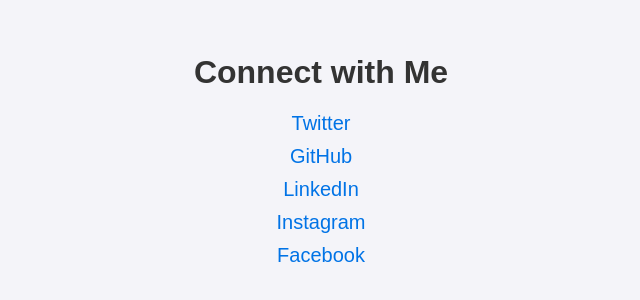
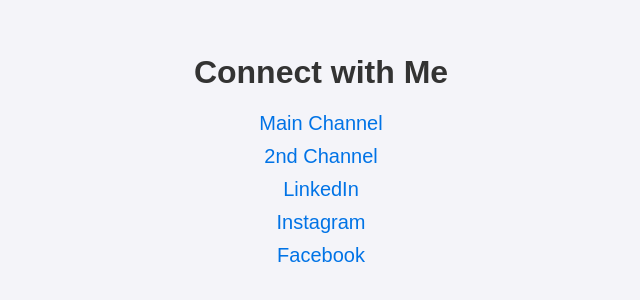
Before and after one commit to Inadequatewater/Something, a plain HTML site: page index.html in a window 1280 px wide. Shown: the part 242-542 px from the top of the page, without its empty margins (319-959 px from the left). Drawn offline with Linux system fonts and the light colour scheme.

Commit message:
Update index.html

```diff
--- a/index.html
+++ b/index.html
@@ -42,8 +42,8 @@
     <div class="container">
         <h1>Connect with Me</h1>
         <ul>
-            <li><a href="https://twitter.com/yourusername" target="_blank">Twitter</a></li>
-            <li><a href="https://github.com/yourusername" target="_blank">GitHub</a></li>
+            <li><a href="https://www.youtube.com/@DeathSavage0612" target="_blank">Main Channel</a></li>
+            <li><a href="https://www.youtube.com/@Mineimatestudios" target="_blank">2nd Channel</a></li>
             <li><a href="https://www.linkedin.com/in/yourusername/" target="_blank">LinkedIn</a></li>
             <li><a href="https://www.instagram.com/yourusername/" target="_blank">Instagram</a></li>
             <li><a href="https://www.facebook.com/yourusername" target="_blank">Facebook</a></li>
```
